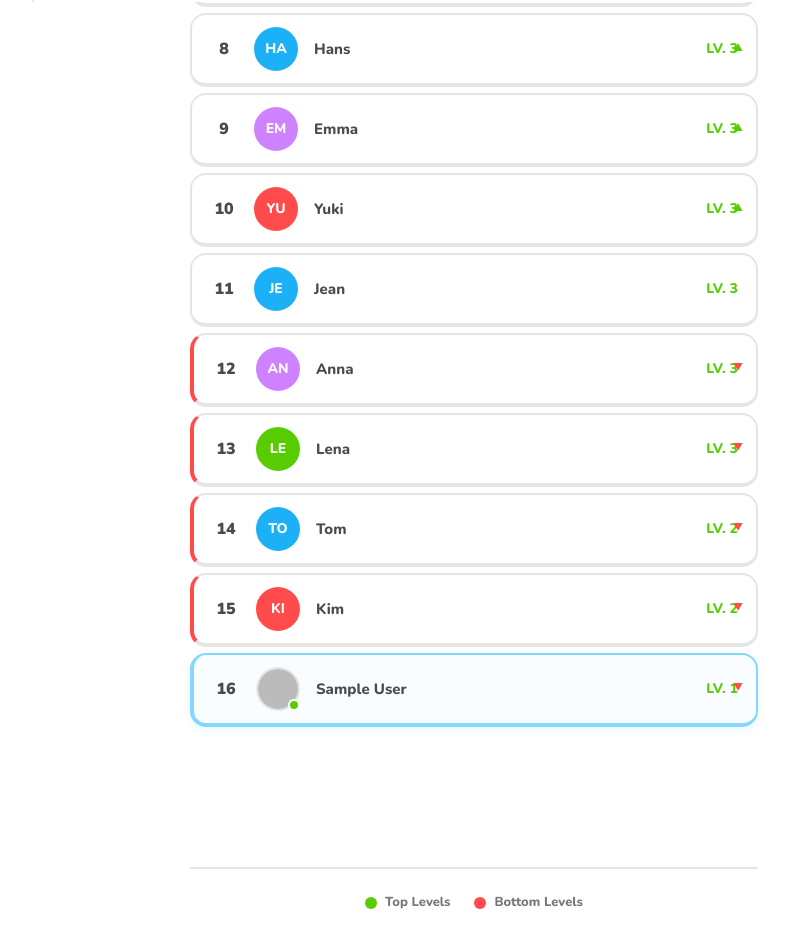
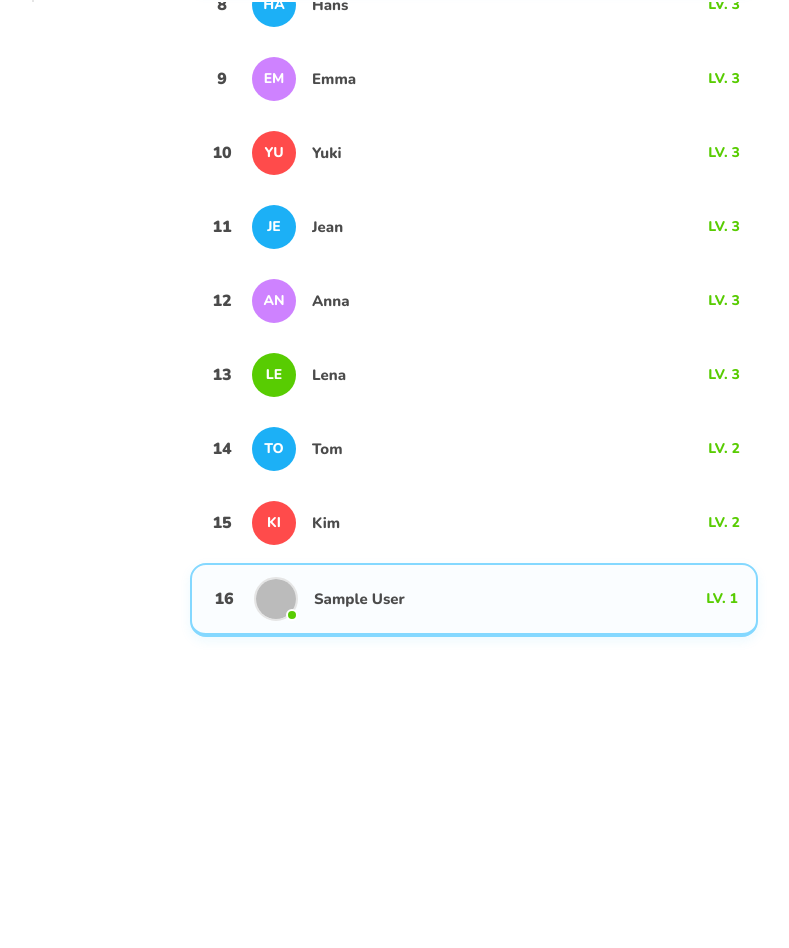
Before and after one commit to kanokpolkulsri/gogram, a React (Vite) app: page /leaderboard in a window 1280 px wide. Shown: the part 798-1746 px from the top of the page, without its empty margins (206-995 px from the left). After the commit the page ends 1679 px from the top, so only its background shows below. Built offline with nearby package versions, Linux system fonts and the light colour scheme; no server answers; sample sign-in values are in the browser's storage.

Commit message:
style: remove standard row borders, zone badges, and legend

```diff
--- a/src/pages/LeaderboardPage.css
+++ b/src/pages/LeaderboardPage.css
@@ -63,8 +63,6 @@
   padding: 12px 18px;
   border-radius: 16px;
   background: var(--color-white);
-  border: 2px solid var(--color-gray);
-  border-bottom-width: 4px;
   animation: fadeInUp 0.35s ease forwards;
   opacity: 0;
   transition: all var(--transition-fast) ease;
@@ -74,21 +72,15 @@
 .leaderboard-row:hover {
   background: var(--color-gray-light);
   transform: translateY(-1px);
-  border-bottom-width: 4px;
 }
 
 .leaderboard-row-you {
   background: #FAFDFF !important;
-  border-color: #84D8FF !important;
+  border: 2px solid #84D8FF !important;
   border-bottom-width: 4px !important;
   box-shadow: 0 4px 12px rgba(28, 176, 246, 0.08);
 }
 
-
-.leaderboard-row.demotion {
-  border-left-width: 4px;
-  border-left-color: var(--color-red);
-}
 
 .leaderboard-rank {
   font-size: 16px;
@@ -164,27 +156,6 @@
   flex-shrink: 0;
 }
 
-.leaderboard-zone-badge {
-  position: absolute;
-  right: 8px;
-  top: 50%;
-  transform: translateY(-50%);
-  font-size: 10px;
-  width: 20px;
-  height: 20px;
-  display: flex;
-  align-items: center;
-  justify-content: center;
-  border-radius: 50%;
-}
-
-.promotion-badge {
-  color: var(--color-green);
-}
-
-.demotion-badge {
-  color: var(--color-red);
-}
 
 /* Sticky Footer */
 .leaderboard-sticky-footer {
@@ -205,38 +176,6 @@
   opacity: 1;
 }
 
-/* Legend */
-.leaderboard-legend {
-  display: flex;
-  gap: 24px;
-  justify-content: center;
-  padding: 24px 0 8px;
-  border-top: 2px solid var(--color-gray);
-  margin-top: 16px;
-}
-
-.leaderboard-legend-item {
-  display: flex;
-  align-items: center;
-  gap: 8px;
-  font-size: 13px;
-  font-weight: 800;
-  color: var(--color-text-light);
-}
-
-.leaderboard-legend-dot {
-  width: 12px;
-  height: 12px;
-  border-radius: 50%;
-}
-
-.promotion-dot {
-  background: var(--color-green);
-}
-
-.demotion-dot {
-  background: var(--color-red);
-}
 
 /* Responsive adjustments */
 @media (max-width: 1023px) {
--- a/src/pages/LeaderboardPage.jsx
+++ b/src/pages/LeaderboardPage.jsx
@@ -209,12 +209,6 @@ export default function LeaderboardPage() {
               <span className="leaderboard-xp" style={{ color: selectedCategory.color, fontWeight: '800' }}>
                 LV. {u.level}
               </span>
-              {isPromotion && (
-                <span className="leaderboard-zone-badge promotion-badge">▲</span>
-              )}
-              {isDemotion && (
-                <span className="leaderboard-zone-badge demotion-badge">▼</span>
-              )}
             </div>
           );
         })}
@@ -245,17 +239,6 @@ export default function LeaderboardPage() {
         </div>
       </div>
 
-      {/* Zone legend */}
-      <div className="leaderboard-legend">
-        <div className="leaderboard-legend-item">
-          <span className="leaderboard-legend-dot promotion-dot" />
-          <span>Top Levels</span>
-        </div>
-        <div className="leaderboard-legend-item">
-          <span className="leaderboard-legend-dot demotion-dot" />
-          <span>Bottom Levels</span>
-        </div>
-      </div>
     </div>
   );
 }
```
